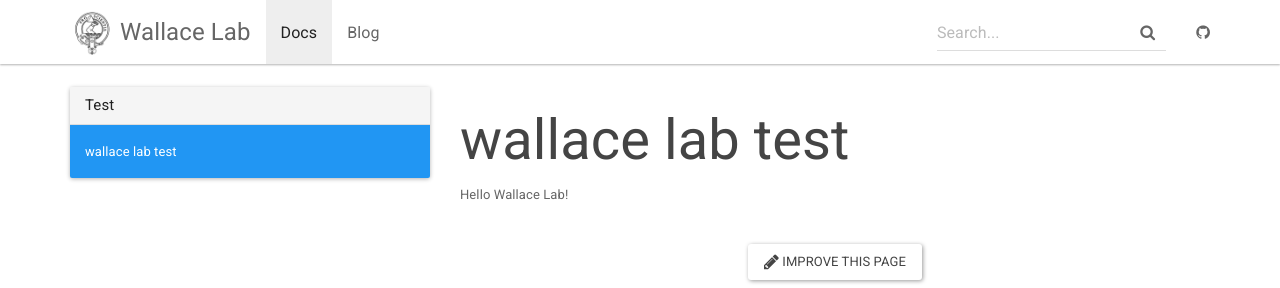
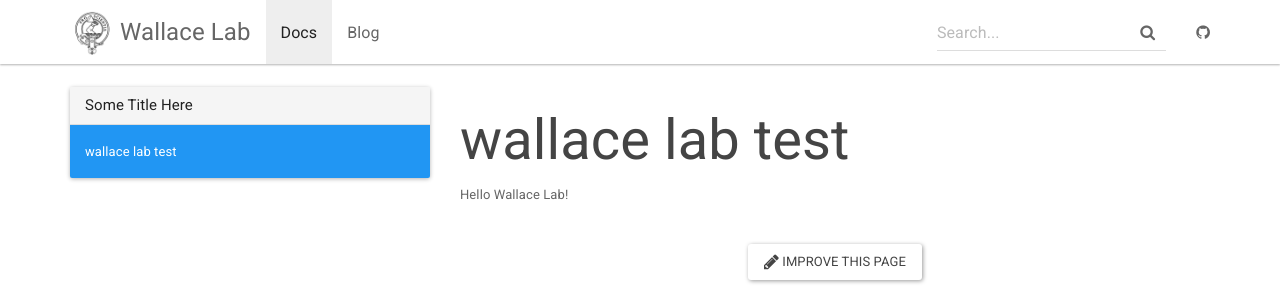
Before and after one commit to wallacelab/lab-wiki, a Jekyll site: the page built from _docs/test.md, in a window 1280 px wide. Shown: the top 288 px of the page. Built offline with Jekyll 4.4.1, drawn with Linux system fonts in a browser that asks for light colours.

Commit message:
Update docs.yml

```diff
--- a/_data/docs.yml
+++ b/_data/docs.yml
@@ -1,3 +1,3 @@
-- title: Test
+- title: Some Title Here
   docs:
   - test
```
